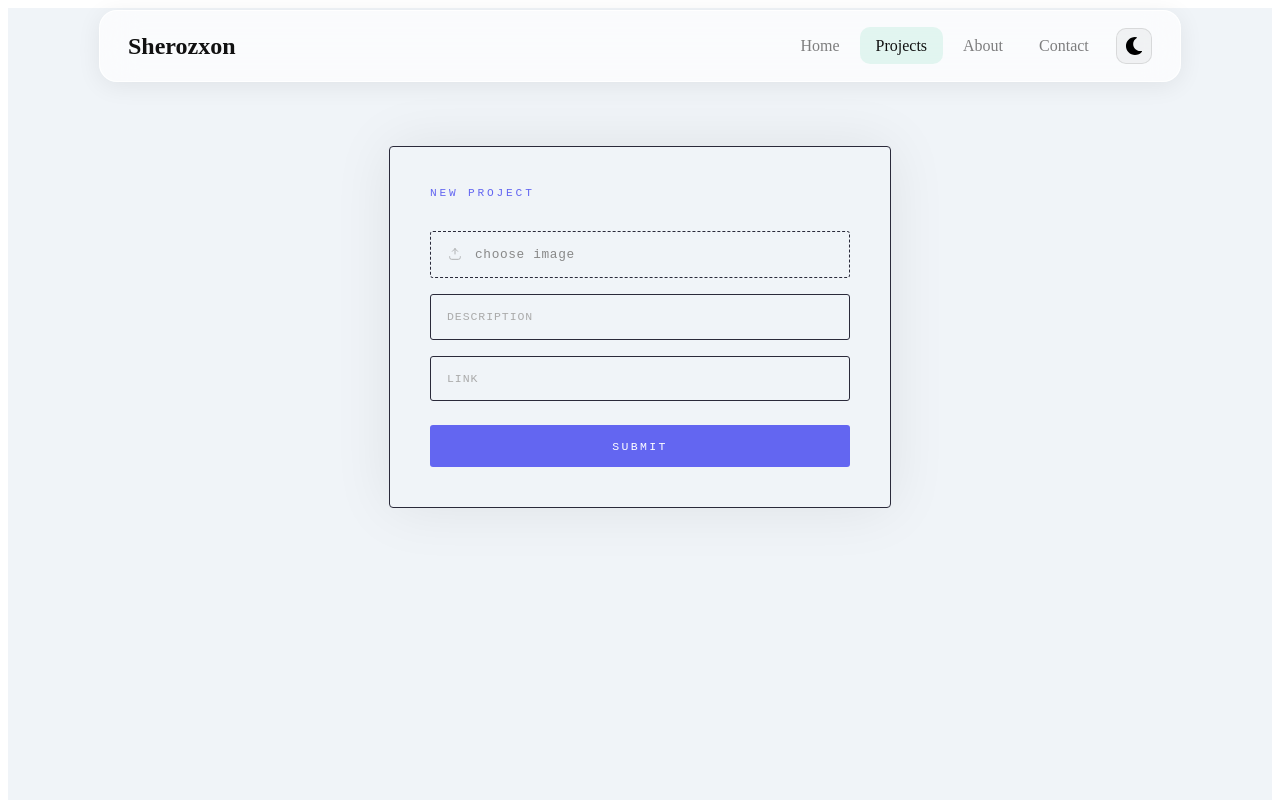
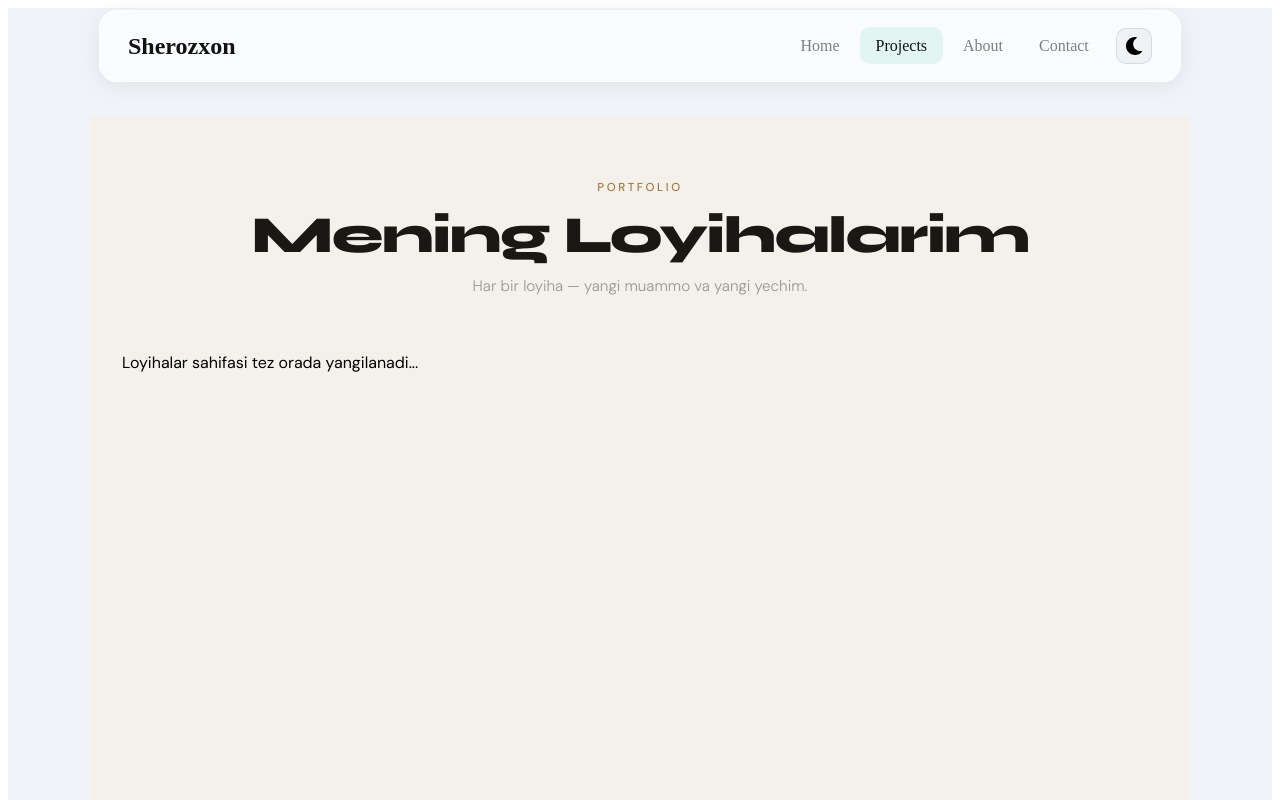
Before and after one commit to sherozxon-FR/Real-Portfolio, a React (Vite) app: page /project in a window 1280 px wide. Shown: the top 800 px of the page. Built offline with nearby package versions, Linux system fonts and the light colour scheme.

Commit message:
projeckt

```diff
--- a/src/pages/projects/Project.jsx
+++ b/src/pages/projects/Project.jsx
@@ -1,73 +1,112 @@
-import { useState, useRef } from 'react'
-import styles from './loyha.module.css'
+
+import { useState } from 'react'
+import styles from './Project.module.css'
+
+const projects = [
+  {
+    id: 1,
+    img: 'https://images.unsplash.com/photo-1555066931-4365d14bab8c?w=600&q=80',
+    title: 'E-Commerce Platform',
+    description: 'React va Node.js asosida qurilgan to\'liq funksional onlayn do\'kon. Foydalanuvchi autentifikatsiyasi, savat va to\'lov tizimi mavjud.',
+    link: 'https://github.com/',
+    tag: 'React',
+  },
+  {
+    id: 2,
+    img: 'https://images.unsplash.com/photo-1551650975-87deedd944c3?w=600&q=80',
+    title: 'Mobile Task App',
+    description: 'Flutter bilan yozilgan vazifalar boshqaruv ilovasi. Real-time sinxronizatsiya va offline rejim qo\'llab-quvvatlanadi.',
+    link: 'https://github.com',
+    tag: 'Flutter',
+  },
+  {
+    id: 3,
+    img: 'https://images.unsplash.com/photo-1460925895917-afdab827c52f?w=600&q=80',
+    title: 'Analytics Dashboard',
+    description: 'D3.js va Vue.js yordamida qurilgan interaktiv ma\'lumotlar vizualizatsiya paneli. Jonli grafik va statistikalar.',
+    link: 'https://github.com',
+    tag: 'Vue.js',
+  },
+  {
+    id: 4,
+    img: 'https://images.unsplash.com/photo-1618005182384-a83a8bd57fbe?w=600&q=80',
+    title: 'AI Image Generator',
+    description: 'Python FastAPI backend va Next.js frontend bilan ishlangan sun\'iy intellekt asosidagi rasm generatsiya xizmati.',
+    link: 'https://github.com',
+    tag: 'Next.js',
+  },
+  {
+    id: 5,
+    img: 'https://images.unsplash.com/photo-1504868584819-f8e8b4b6d7e3?w=600&q=80',
+    title: 'Real-time Chat',
+    description: 'Socket.io va Express.js orqali qurilgan real vaqtli chat ilovasi. Guruh xonalari va fayl almashish imkoniyatlari bor.',
+    link: 'https://github.com',
+    tag: 'Node.js',
+  },
+  {
+    id: 6,
+    img: 'https://images.unsplash.com/photo-1563986768609-322da13575f3?w=600&q=80',
+    title: 'Crypto Tracker',
+    description: 'Kripto valyutalar narxini kuzatuvchi dashboard. WebSocket orqali jonli narxlar va portfolio hisob-kitobi.',
+    link: 'https://github.com',
+    tag: 'TypeScript',
+  },
+]
+
+function ProjectCard({ project, index }) {
+
+
+
+  return (
+    <article
+      className={styles.card}
+      style={{ animationDelay: `${index * 0.08}s` }}
+    >
+      <div className={styles.imageWrap}>
+        <img src={project.img} alt={project.title} className={styles.img} />
+        <span className={styles.tag}>{project.tag}</span>
+      </div>
+
+      <div className={styles.body}>
+        <h3 className={styles.cardTitle}>{project.title}</h3>
+        <p className={styles.desc}>{project.description}</p>
+
+        <a
+          href={project.link}
+          target="_blank"
+          rel="noopener noreferrer"
+          className={styles.link}
+        >
+          <span>Ko'rish</span>
+          <svg viewBox="0 0 16 16" fill="none" className={styles.arrow}>
+            <path d="M3 8h10M9 4l4 4-4 4" stroke="currentColor" strokeWidth="1.5" strokeLinecap="round" strokeLinejoin="round" />
+          </svg>
+        </a>
+      </div>
+    </article>
+  )
+}
 
 function Project() {
+  const [OpenProject, setOpenProject] = useState(false)
+  return (
+    <div className={styles.page}>
+      <header className={styles.header}>
+        <p className={styles.eyebrow}>Portfolio</p>
+        <h1 className={styles.heading}>Mening Loyihalarim</h1>
+        <p className={styles.sub}>Har bir loyiha — yangi muammo va yangi yechim.</p>
+      </header>
 
-  const [image, setImage] = useState(null)
-  const [link, setLink] = useState("")
-  const [bio, setBio] = useState("")
-  const fileRef = useRef(null)
-
-  const data = [
-    { image, link, bio }
-  ]
-
-  const handeleForm = (e) => {
-    e.preventDefault()
-    console.log(data)
-
-    setImage(null)
-    setLink("")
-    setBio("")
-    fileRef.current.value = ""
-  }
-
-  return (
-    <div className={styles.wrapper}>
-      <div className={styles.card}>
-        <p className={styles.title}>New Project</p>
-        <form className={styles.form} onSubmit={handeleForm}>
-
-          <label className={styles.fileLabel}>
-            <svg className={styles.fileIcon} viewBox="0 0 24 24" fill="none" stroke="currentColor" strokeWidth="1.5">
-              <path d="M4 16v1a3 3 0 003 3h10a3 3 0 003-3v-1M12 12V4m0 0L8 8m4-4l4 4" strokeLinecap="round" strokeLinejoin="round" />
-            </svg>
-            {image
-              ? <span className={styles.fileName}>{image.name}</span>
-              : <span>choose image</span>
-            }
-            <input
-              ref={fileRef}
-              type="file"
-              accept="image/*"
-              className={styles.fileInput}
-              onChange={(e) => setImage(e.target.files[0])}
-              required
-            />
-          </label>
-
-          <input
-            className={styles.input}
-            type="text"
-            placeholder='description'
-            value={bio}
-            required
-            onChange={(e) => setBio(e.target.value)}
-          />
-
-          <input
-            className={styles.input}
-            type="text"
-            placeholder='link'
-            value={link}
-            onChange={(e) => setLink(e.target.value)}
-            required
-
-          />
-
-          <button className={styles.button} type='submit'>Submit</button>
-        </form>
-      </div>
+      {OpenProject ? (
+        <div className={styles.grid}>
+          {projects.map((project, i) => (<ProjectCard key={project.id} project={project} index={i} />))}
+        </div>
+      )
+        :
+        (<div className={styles.empty}>
+          <p className={styles.emptyText}>Loyihalar sahifasi tez orada yangilanadi...</p>
+        </div>
+        )}
     </div>
   )
 }
--- /dev/null
+++ b/src/pages/projects/Project.module.css
@@ -0,0 +1,202 @@
+/* ================================
+   Project.module.css
+   ================================ */
+
+@import url('https://fonts.googleapis.com/css2?family=Syne:wght@400;600;700;800&family=DM+Sans:wght@300;400;500&display=swap');
+
+/* ---- Page ---- */
+.page {
+    min-height: 100vh;
+    background: #f4f1eb;
+    padding: 4rem 2rem 5rem;
+    font-family: 'DM Sans', sans-serif;
+}
+
+/* ---- Header ---- */
+.header {
+    text-align: center;
+    margin-bottom: 3.5rem;
+}
+
+.eyebrow {
+    font-family: 'DM Sans', sans-serif;
+    font-size: 0.72rem;
+    font-weight: 500;
+    letter-spacing: 0.22em;
+    text-transform: uppercase;
+    color: #a07840;
+    margin: 0 0 0.75rem;
+}
+
+.heading {
+    font-family: 'Syne', sans-serif;
+    font-size: clamp(2rem, 5vw, 3.25rem);
+    font-weight: 800;
+    color: #1a1714;
+    margin: 0 0 0.75rem;
+    letter-spacing: -0.03em;
+    line-height: 1.1;
+}
+
+.sub {
+    font-size: 0.95rem;
+    color: #9a9690;
+    margin: 0;
+    font-weight: 300;
+}
+
+/* ---- Grid ---- */
+.grid {
+    display: grid;
+    grid-template-columns: repeat(auto-fill, minmax(300px, 1fr));
+    gap: 1.5rem;
+    max-width: 1100px;
+    margin: 0 auto;
+}
+
+/* ---- Card ---- */
+.card {
+    background: #ffffff;
+    border: 1px solid rgba(0, 0, 0, 0.07);
+    border-radius: 18px;
+    overflow: hidden;
+    display: flex;
+    flex-direction: column;
+
+    /* Entry animation */
+    opacity: 0;
+    transform: translateY(20px);
+    animation: fadeUp 0.5s cubic-bezier(0.23, 1, 0.32, 1) forwards;
+
+    transition: transform 0.35s cubic-bezier(0.23, 1, 0.32, 1),
+        border-color 0.3s,
+        box-shadow 0.35s cubic-bezier(0.23, 1, 0.32, 1);
+}
+
+.card:hover {
+    transform: translateY(-7px);
+    border-color: rgba(160, 120, 64, 0.3);
+    box-shadow: 0 20px 50px rgba(0, 0, 0, 0.1),
+        0 0 0 1px rgba(160, 120, 64, 0.15);
+}
+
+@keyframes fadeUp {
+    to {
+        opacity: 1;
+        transform: translateY(0);
+    }
+}
+
+/* ---- Image ---- */
+.imageWrap {
+    position: relative;
+    height: 200px;
+    overflow: hidden;
+    background: #e8e4de;
+}
+
+.img {
+    width: 100%;
+    height: 100%;
+    object-fit: cover;
+    display: block;
+    transition: transform 0.5s cubic-bezier(0.23, 1, 0.32, 1),
+        filter 0.4s;
+    filter: brightness(0.96) saturate(0.95);
+}
+
+.card:hover .img {
+    transform: scale(1.07);
+    filter: brightness(1) saturate(1.05);
+}
+
+/* Tag badge */
+.tag {
+    position: absolute;
+    bottom: 12px;
+    left: 12px;
+    background: rgba(255, 255, 255, 0.82);
+    color: #a07840;
+    border: 1px solid rgba(160, 120, 64, 0.25);
+    font-family: 'DM Sans', sans-serif;
+    font-size: 0.68rem;
+    font-weight: 500;
+    letter-spacing: 0.1em;
+    text-transform: uppercase;
+    padding: 3px 10px;
+    border-radius: 100px;
+    backdrop-filter: blur(6px);
+}
+
+/* ---- Body ---- */
+.body {
+    padding: 1.35rem 1.4rem 1.4rem;
+    display: flex;
+    flex-direction: column;
+    gap: 0.6rem;
+    flex: 1;
+}
+
+.cardTitle {
+    font-family: 'Syne', sans-serif;
+    font-size: 1.1rem;
+    font-weight: 700;
+    color: #1a1714;
+    margin: 0;
+    letter-spacing: -0.02em;
+    line-height: 1.3;
+}
+
+.desc {
+    font-size: 0.845rem;
+    color: #8a8680;
+    line-height: 1.65;
+    margin: 0;
+    flex: 1;
+    display: -webkit-box;
+    -webkit-line-clamp: 3;
+    -webkit-box-orient: vertical;
+    overflow: hidden;
+}
+
+/* Link button */
+.link {
+    display: inline-flex;
+    align-items: center;
+    gap: 0.4rem;
+    margin-top: 0.5rem;
+    font-size: 0.82rem;
+    font-weight: 500;
+    color: #a07840;
+    text-decoration: none;
+    letter-spacing: 0.01em;
+    transition: gap 0.25s, color 0.2s;
+    width: fit-content;
+}
+
+.link:hover {
+    gap: 0.7rem;
+    color: #7a5c2e;
+}
+
+.arrow {
+    width: 16px;
+    height: 16px;
+    flex-shrink: 0;
+    transition: transform 0.25s;
+}
+
+.link:hover .arrow {
+    transform: translateX(3px);
+}
+
+/* ---- Responsive ---- */
+@media (max-width: 640px) {
+    .page {
+        padding: 2.5rem 1rem 3rem;
+    }
+
+    .grid {
+        grid-template-columns: 1fr;
+    }
+}
--- a/src/pages/projects/loyha.module.css
+++ /dev/null
@@ -1,153 +0,0 @@
-.wrapper {
-    height: auto;
-    padding-top: 30px;
-    display: flex;
-    align-items: center;
-    justify-content: center;
-    font-family: 'DM Mono', 'Courier New', monospace;
-    animation: fadeIn 0.6s ease both;
-}
-
-.card {
-    border: 1px solid #2a2a3a;
-    border-radius: 4px;
-    padding: 2.5rem;
-    width: 100%;
-    max-width: 420px;
-    box-shadow: 0 0 60px rgba(0, 0, 0, 0.08);
-    animation: slideUp 0.6s ease both;
-}
-
-.title {
-    font-size: 0.7rem;
-    letter-spacing: 0.25em;
-    text-transform: uppercase;
-    color: #6366f1;
-    margin: 0 0 2rem 0;
-    font-weight: 400;
-    animation: slideUp 0.6s ease 0.1s both;
-}
-
-.form {
-    display: flex;
-    flex-direction: column;
-    gap: 1rem;
-}
-
-.fileLabel {
-    display: flex;
-    align-items: center;
-    gap: 0.75rem;
-    padding: 0.9rem 1rem;
-    border: 1px dashed #2a2a3a;
-    border-radius: 3px;
-    cursor: pointer;
-    transition: border-color 0.2s, background 0.2s;
-    color: #888;
-    font-size: 0.8rem;
-    letter-spacing: 0.05em;
-    animation: slideUp 0.6s ease 0.2s both;
-}
-
-.fileLabel:hover {
-    border-color: #6366f1;
-    background: rgba(99, 102, 241, 0.04);
-    color: #6366f1;
-}
-
-.fileInput {
-    display: none;
-}
-
-.fileIcon {
-    width: 16px;
-    height: 16px;
-    opacity: 0.6;
-    flex-shrink: 0;
-}
-
-.fileName {
-    color: #6366f1;
-    font-size: 0.75rem;
-    overflow: hidden;
-    text-overflow: ellipsis;
-    white-space: nowrap;
-}
-
-.input {
-    background: transparent;
-    border: 1px solid #2a2a3a;
-    border-radius: 3px;
-    padding: 0.9rem 1rem;
-    color: #333;
-    font-size: 0.82rem;
-    font-family: inherit;
-    letter-spacing: 0.03em;
-    outline: none;
-    transition: border-color 0.2s, box-shadow 0.2s;
-    width: 100%;
-    box-sizing: border-box;
-    animation: slideUp 0.6s ease 0.3s both;
-}
-
-.input:nth-child(2) {
-    animation-delay: 0.4s;
-}
-
-.input::placeholder {
-    color: #aaa;
-    letter-spacing: 0.08em;
-    text-transform: uppercase;
-    font-size: 0.72rem;
-}
-
-.input:focus {
-    border-color: #6366f1;
-    box-shadow: 0 0 0 3px rgba(99, 102, 241, 0.1);
-}
-
-.button {
-    margin-top: 0.5rem;
-    padding: 0.9rem;
-    background: #6366f1;
-    color: #fff;
-    border: none;
-    border-radius: 3px;
-    font-family: inherit;
-    font-size: 0.72rem;
-    letter-spacing: 0.2em;
-    text-transform: uppercase;
-    cursor: pointer;
-    transition: background 0.2s, transform 0.1s;
-    animation: slideUp 0.6s ease 0.5s both;
-}
-
-.button:hover {
-    background: #5254cc;
-}
-
-.button:active {
-    transform: scale(0.98);
-}
-
-@keyframes fadeIn {
-    from {
-        opacity: 0;
-    }
-
-    to {
-        opacity: 1;
-    }
-}
-
-@keyframes slideUp {
-    from {
-        opacity: 0;
-        transform: translateY(20px);
-    }
-
-    to {
-        opacity: 1;
-        transform: translateY(0);
-    }
-}
```
